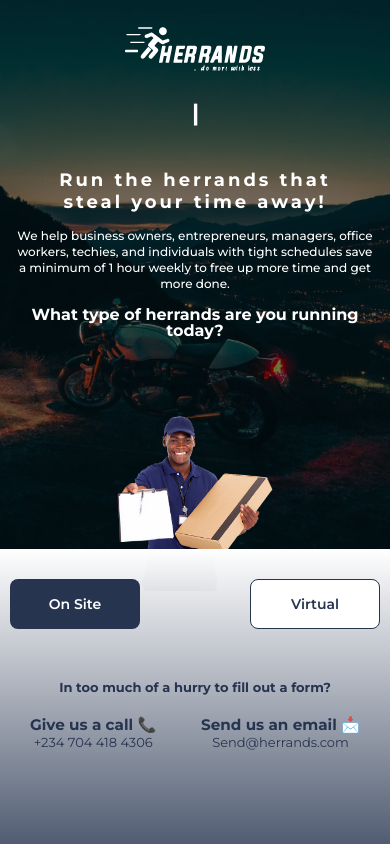
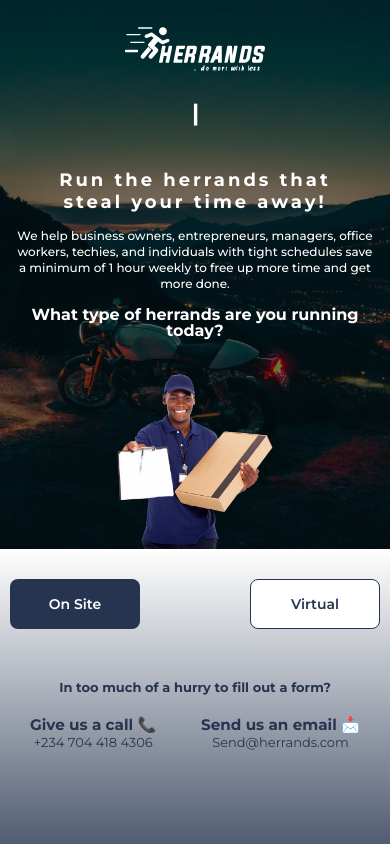
Before and after one commit to teslasdev/herrands, a React (Create React App) app: page / in a window 390 px wide. Built offline with nearby package versions, Linux system fonts and the light colour scheme.

Commit message:
Responsive tablet

```diff
--- a/src/Responsive/Mobile.css
+++ b/src/Responsive/Mobile.css
@@ -48,7 +48,7 @@
 
     .hrd-person {
         position: absolute;
-        bottom: 30%;
+        bottom: 35%;
         height: 175px;
         left: 50%;
         transform: translateX(-50%);
```
